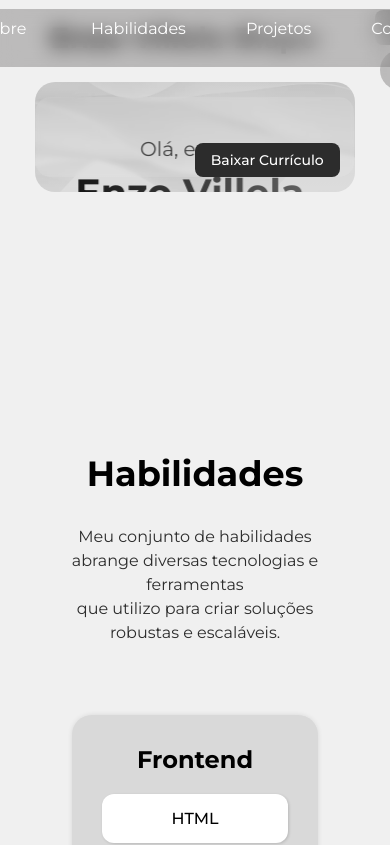
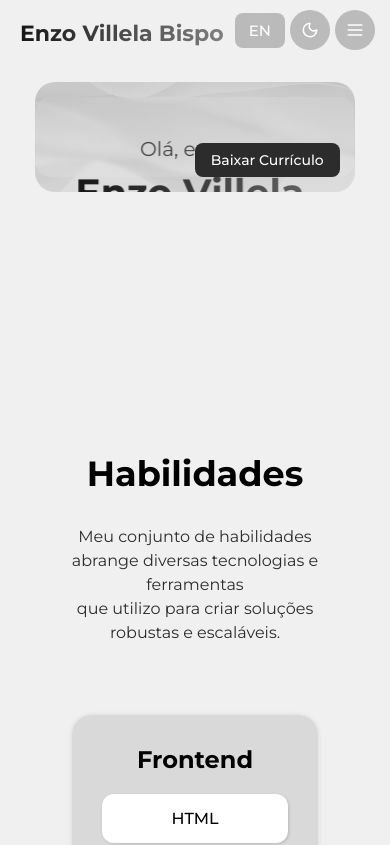
Before and after one commit to Enzirneo/Portifolio, a React (Vite) app: page / in a window 390 px wide. Shown: the top 845 px of the page. Built offline with nearby package versions, Linux system fonts and the light colour scheme.

Commit message:
Melhora da responsividade no header

```diff
--- a/src/components/Header/Header.css
+++ b/src/components/Header/Header.css
@@ -1,9 +1,6 @@
 header {
   width: 100%;
-  box-sizing: border-box;
-  padding: 20px;
-  display: flex;
-  justify-content: space-between;
+  padding: 20px 0;
   background: transparent;
   transition: background-color 0.3s ease;
 }
@@ -13,9 +10,9 @@ header {
   top: 0;
   left: 0;
   width: 100%;
-  display: grid;
-  grid-template-columns: auto 1fr auto;
+  display: flex;
   align-items: center;
+  justify-content: space-between;
   padding: 20px 50px;
   box-sizing: border-box;
   background: transparent;
@@ -24,23 +21,32 @@ header {
 }
 
 .name {
+  margin: 0;
   font-size: 29px;
   font-weight: bold;
-  background: linear-gradient(to left, #636363, #161616);
+  background: linear-gradient(to left, #807f7f, #161616);
   -webkit-background-clip: text;
   -webkit-text-fill-color: transparent;
   background-clip: text;
   color: transparent;
-  margin: 0;
 }
-
 
 .top-buttons {
   display: flex;
+  flex-direction: row;
   align-items: center;
+  justify-content: flex-end;
   gap: 12px;
-  justify-self: end;
-  margin-right: -50px;
+}
+
+.lang-toggle,
+.theme-toggle,
+.menu-toggle {
+  display: flex;
+  align-items: center;
+  justify-content: center;
+  cursor: pointer;
+  transition: background-color 0.3s ease;
 }
 
 .lang-toggle {
@@ -50,43 +56,40 @@ header {
   border: none;
   padding: 8px 14px;
   border-radius: 8px;
-  cursor: pointer;
   font-weight: 500;
   font-size: 15px;
-  transition: all 0.3s ease;
 }
 
 .lang-toggle:hover {
   background-color: rgba(255, 255, 255, 0.4);
-  color: #000000;
+  color: #000;
 }
 
-.theme-toggle {
+.theme-toggle,
+.menu-toggle {
   width: 40px;
   height: 40px;
-  padding: 10px 15px;
+  padding: 10px;
   background-color: rgba(73, 71, 71, 0.315);
   backdrop-filter: blur(10px);
   border: none;
   border-radius: 50%;
-  cursor: pointer;
-  display: flex;
-  align-items: center;
-  justify-content: center;
   z-index: 1100;
-  transition: background-color 0.3s ease;
 }
 
-.theme-toggle svg {
+.theme-toggle svg,
+.menu-toggle svg {
   stroke: white;
 }
 
-.theme-toggle:hover {
+.theme-toggle:hover,
+.menu-toggle:hover {
   background-color: rgba(255, 255, 255, 0.4);
 }
 
-.theme-toggle:hover svg {
-  stroke: #000000;
+.theme-toggle:hover svg,
+.menu-toggle:hover svg {
+  stroke: #000;
 }
 
 .nav-wrapper {
@@ -97,8 +100,8 @@ header {
   justify-content: center;
   align-items: center;
   min-width: 600px;
+  pointer-events: auto;
   z-index: 1200;
-  pointer-events: auto;
 }
 
 .nav-container {
@@ -107,12 +110,6 @@ header {
   padding: 10px 40px;
   border-radius: 15px;
   min-width: 600px;
-  pointer-events: auto;
-  position: relative;
-  top: 0;
-  left: 0;
-  transform: none;
-  z-index: 1200;
   transition: background-color 0.3s ease;
 }
 
@@ -121,8 +118,8 @@ nav ul {
   display: flex;
   gap: 20px;
   justify-content: center;
+  margin: 0;
   padding: 0;
-  margin: 0;
 }
 
 nav ul li a {
@@ -134,21 +131,12 @@ nav ul li a {
 }
 
 nav ul li a:hover {
-  color: #000000;
+  color: #000;
   transform: scale(1.05);
 }
 
-nav ul li a:active {
-  color: #ffffff;
-  background: none;
-}
-
-body.dark-mode header {
-  background: transparent;
-}
-
 body.dark-mode .name {
-  background: linear-gradient(to left, #797878, #eeeeee);
+  background: linear-gradient(to left, #bbb, #eee);
   -webkit-background-clip: text;
   -webkit-text-fill-color: transparent;
   background-clip: text;
@@ -165,24 +153,14 @@ body.dark-mode .lang-toggle:hover {
   color: #ffffff;
 }
 
-body.dark-mode .theme-toggle {
+body.dark-mode .theme-toggle,
+body.dark-mode .menu-toggle {
   background-color: rgba(200, 200, 200, 0.3);
 }
 
-body.dark-mode .theme-toggle svg {
+body.dark-mode .theme-toggle svg,
+body.dark-mode .menu-toggle svg {
   stroke: #DDDDDD;
-}
-
-body.dark-mode .theme-toggle:hover {
-  background-color: rgba(46, 46, 46, 0.603);
-}
-
-body.dark-mode .theme-toggle:hover svg {
-  stroke: #ffffff;
-}
-
-body.dark-mode .nav-container {
-  background: rgba(255, 255, 255, 0.15);
 }
 
 body.dark-mode nav ul li a {
@@ -192,3 +170,54 @@ body.dark-mode nav ul li a {
 body.dark-mode nav ul li a:hover {
   color: #ffffff;
 }
+
+@media (max-width: 768px) {
+  .name {
+    font-size: 22px;
+    margin-left: -30px;
+  }
+
+  .menu-toggle {
+    display: flex;
+  }
+
+  .nav-wrapper {
+    display: none;
+    top: 50px;
+    width: 100%;
+    justify-content: center;
+    margin-top: 10px;
+    min-width: unset;
+  }
+
+  .nav-wrapper.open {
+    display: flex;
+  }
+
+  .nav-container {
+    width: 100%;
+    padding: 10px 0;
+    border-radius: 10px;
+    min-width: unset;
+  }
+
+  nav ul {
+    flex-direction: column;
+    gap: 10px;
+  }
+
+  nav ul li a {
+    font-size: 16px;
+    padding: 8px 16px;
+  }
+
+  .top-buttons {
+    flex-direction: row !important;
+  }
+}
+
+@media (min-width: 769px) {
+  .menu-toggle {
+    display: none;
+  }
+}
--- a/src/components/Header/index.jsx
+++ b/src/components/Header/index.jsx
@@ -1,5 +1,5 @@
 import React, { useState, useEffect } from "react";
-import { Moon, Sun } from "lucide-react";
+import { Moon, Sun, Menu , X } from "lucide-react";
 import './Header.css';
 import { useLanguage } from "../../context/LanguageContext";
 
@@ -7,6 +7,7 @@ export default function Header() {
   const { currentLanguage, toggleLanguage, menuLabels } = useLanguage();
 
   const [isDarkMode, setIsDarkMode] = useState(() => localStorage.getItem("darkMode") === "true");
+  const [menuOpen, setMenuOpen] = useState(false);
 
   useEffect(() => {
     if (isDarkMode) {
@@ -25,12 +26,12 @@ export default function Header() {
     e.preventDefault();
     const target = document.getElementById(targetId);
     if (target) {
-      const windowHeight = window.innerHeight;
-      const sectionHeight = target.offsetHeight;
-      const offsetTop = target.getBoundingClientRect().top + window.pageYOffset;
-      const scrollTo = offsetTop - (windowHeight / 2) + (sectionHeight / 2);
+      const { top } = target.getBoundingClientRect();
+      const offset = top + window.pageYOffset;
+      const scrollTo = offset - window.innerHeight / 2 + target.offsetHeight / 2;
       window.scrollTo({ top: scrollTo, behavior: "smooth" });
     }
+    setMenuOpen(false);
   }
 
   return (
@@ -38,7 +39,7 @@ export default function Header() {
       <div className="header-row">
         <h1 className="name">Enzo Villela Bispo</h1>
 
-        <div className="nav-wrapper">
+        <div className={`nav-wrapper ${menuOpen ? "open" : ""}`}>
           <nav className="nav-container">
             <ul>
               <li><a href="#sobre" onClick={(e) => handleMenuClick(e, "sobre")}>{menuLabels["menu-sobre"]}</a></li>
@@ -57,6 +58,10 @@ export default function Header() {
           <button className="theme-toggle" onClick={handleDarkModeToggle}>
             {isDarkMode ? <Sun size={18} /> : <Moon size={18} />}
           </button>
+
+          <button className="menu-toggle" onClick={() => setMenuOpen(prev => !prev)}>
+            {menuOpen ? <X size={22} /> :<Menu size={22} />}
+          </button>
         </div>
       </div>
     </header>
--- a/src/components/Hero/Hero.css
+++ b/src/components/Hero/Hero.css
@@ -138,19 +138,6 @@
   top: 15px;
   right: 100px;
   z-index: 1000;
-}
-
-.nome {
-  font-size: 24px;
-  position: fixed;
-  top: 15px;
-  left: 50px;
-  z-index: 1000;
-  background: linear-gradient(to left, #636363, #161616);
-  -webkit-background-clip: text;
-  -webkit-text-fill-color: transparent;
-  background-clip: text;
-  color: transparent;
 }
 
 .download-btn {
```
